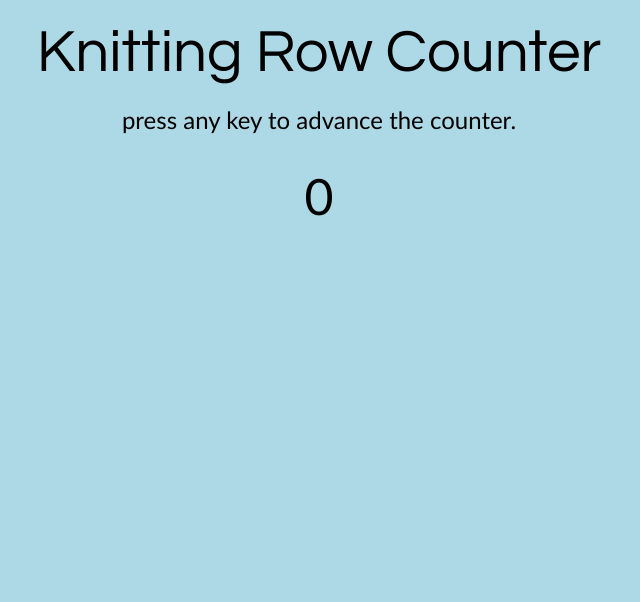
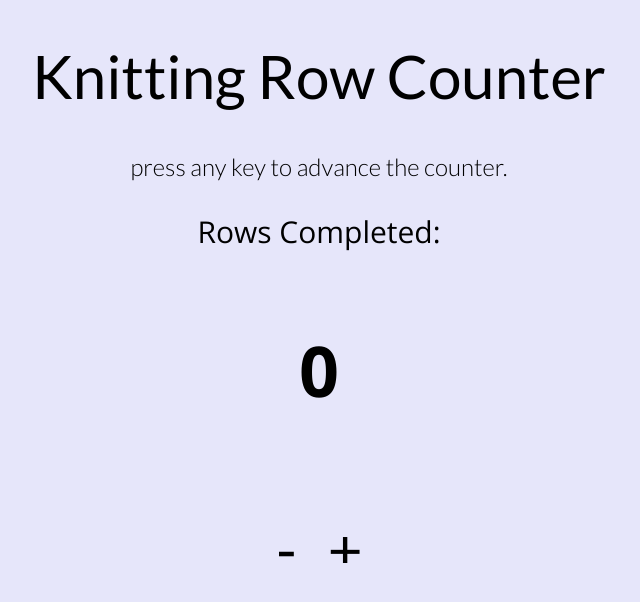
Before and after one commit to leslie-t/knit-count, a plain HTML site: page index.html in a window 1280 px wide. Shown: the whole page, without its empty margins (321-961 px from the left). Drawn offline with nearby package versions, Linux system fonts and the light colour scheme.

Commit message:
added files

```diff
--- a/index.html
+++ b/index.html
@@ -2,6 +2,9 @@
 <html>
 
 <head>
+	<link href='https://fonts.googleapis.com/css?family=Lato:400,700,300,100' rel='stylesheet' type='text/css'>
+
+	<link href='https://fonts.googleapis.com/css?family=Open+Sans:700,300' rel='stylesheet' type='text/css'>
 
 	<meta charset="UTF-8">
 	<meta name="description" content="Free Online Knitting Counter">
@@ -12,6 +15,7 @@
 
 	<link rel="stylesheet" type="text/css" href="style.css">
 
+
 </head>
 
 <body>
@@ -19,21 +23,37 @@
 	<h1>Knitting Row Counter</h1>
 	<h2>press any key to advance the counter.</h2>
 </header>
+<h3> Rows Completed: </h3>
+<div id="counter">
+	<p class="number">0</p>
+<div>
 
-<div class="counter">
-	<p class="increment">0</p>
+<div id="buttons">
+	<button type="button" id="decrease">-</button>
+	<button type="button" id="increase">+</button>
+</div>
+
 <script type="text/javascript">
 	var p = document.querySelector('p')
 
 	document.addEventListener('keydown', increment, false);
+	document.getElementById("decrease").addEventListener('click', decrement)
+	document.getElementById("increase").addEventListener('click', increment)
 
 	function increment() {
 		var number = parseInt(p.innerText);
 		number++;
 		p.innerText = number;
+
+	}
+	function decrement() {
+		var number = parseInt(p.innerText);
+		if (number > 0) {
+			number = number - 1;
+		}
+		p.innerText = number;
 		}
 </script>
-</div>
 
 </body>
 
--- a/style.css
+++ b/style.css
@@ -3,36 +3,55 @@ head {
 }
 
 body {
-    background-color: lightblue;
+    background-color: lavender;
 }
 
 h1{
-	font-family: 'Century Gothic', CenturyGothic, AppleGothic, sans-serif;
+	font-family: Lato, 'Open Sans', Arial, sans-serif;
+	font-size: 60px;
+	font-weight: 400;
+	text-align: center;
+}
+
+h2{
+	font-family: Lato, 'Open Sans', Arial, sans-serif;
+	font-size: 24px;
+	font-weight: 300;
+	text-align: center;
+}
+
+h3 {
+	font-family: 'Open Sans', Arial, sans-serif;
+	font-size: 30px;
+	font-weight: 300;
+	text-align: center;
+}
+
+#counter{
+	font-family: 'Open Sans', Arial, sans-serif;
+	font-size: 70px;
+	font-weight: 600;
+	text-align: center;
+}
+
+button {
+	background-color: transparent;
+    background-repeat:no-repeat;
+    border: none;
+    cursor:pointer;
+    overflow: hidden;
+    outline:none;
+
+    font-family: 'Gill Sans', 'Gill Sans MT', Calibri, sans-serif;
 	font-size: 60px;
 	font-style: normal;
 	font-variant: normal;
 	font-weight: 500;
 	line-height: 26.4px;
 	text-align: center;
+
 }
 
-h2{
-	font-family: 'Gill Sans', 'Gill Sans MT', Calibri, sans-serif;
-	font-size: 24px;
-	font-style: normal;
-	font-variant: normal;
-	font-weight: 500;
-	line-height: 26.4px;
-	text-align: center;
+button:hover {
+	color: grey;
 }
-
-.counter{
-	font-family: 'Gill Sans', 'Gill Sans MT', Calibri, sans-serif;
-	font-size: 50px;
-	font-style: normal;
-	font-variant: normal;
-	font-weight: 500;
-	line-height: 26.4px;
-	text-align: center;
-	text-align: center;
-}
```
Lines whose indentation alone changed are shown as unchanged.
